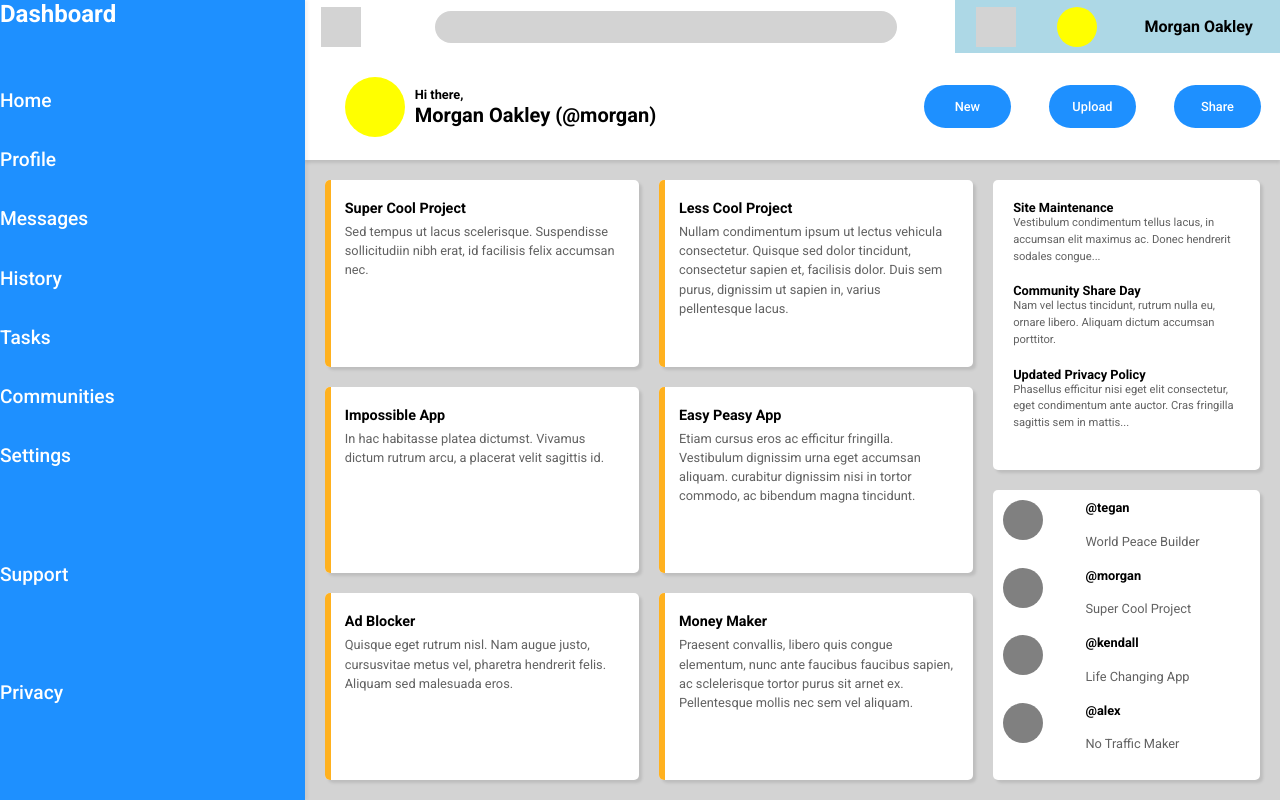
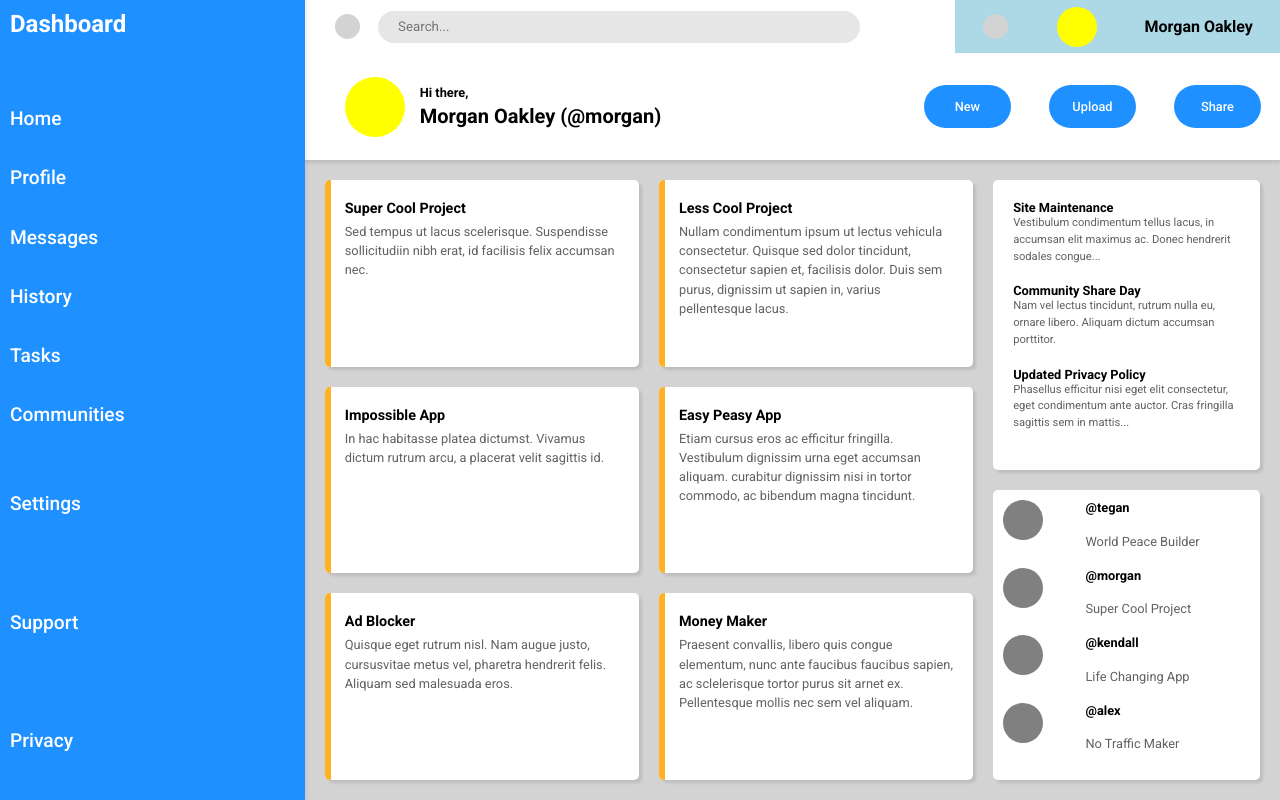
Before and after one commit to textencoder/admin-dashboard, a plain HTML site: page index.html in a window 1280 px wide. Drawn offline with Linux system fonts and the light colour scheme.

Commit message:
admin 0.0.8
- additional alignment on user-info
- aligned search bar
- search bar changed to input element
- added minor alignment for nav

```diff
--- a/index.html
+++ b/index.html
@@ -36,7 +36,7 @@
       <div class="top">
         <div class="search">
           <div class="icon"></div>
-          <div class="search-bar"></div>
+          <input type="text" placeholder="Search..." class="search-bar">
         </div>
 
         <div class="account">
--- a/styles.css
+++ b/styles.css
@@ -24,6 +24,17 @@ nav {
   grid-template-rows: 1fr 4fr 4fr;
   box-shadow: 3px 0 3px rgba(0, 0, 0, 0.05);
   z-index: 2;
+
+  h1 {
+    padding: 10px;
+  }
+
+  li {
+    display: grid;
+    justify-items: start;
+    align-items: center;
+    padding-left: 10px;
+  }
 
   li:hover {
     cursor:pointer;
@@ -63,22 +74,27 @@ header {
 
 .search {
   background-color: white;
-  place-items: center;
+  justify-items: start;
+  align-items: center;
   display: grid;
-  grid-template-columns: 1fr 8fr;
+  grid-template-columns: 0.75fr 10fr;
+  padding-left: 30px;
 }
 
 .icon {
-  width: 40px;
-  height: 40px;
+  width: 25px;
+  height: 25px;
+  border-radius: 12.5px;
   background-color: lightgray;
 }
 
 .search-bar {
   width: 80%;
   height: 60%;
-  background-color: lightgray;
+  background-color: rgb(230, 230, 230);
   border-radius: 50px;
+  border: none;
+  padding-left: 20px;
 }
 
 .account {
@@ -110,7 +126,7 @@ header {
   place-items: center;
   justify-content: start;
   align-content: center;
-  gap: 10px;
+  gap: 15px;
   padding-left: 40px;
 }
 
@@ -124,6 +140,7 @@ header {
 .user-welcome {
   display: grid;
   grid-template-rows: 1fr 1.5fr;
+  gap: 3px;
 
   p {
     font-size: 0.8rem;
```
